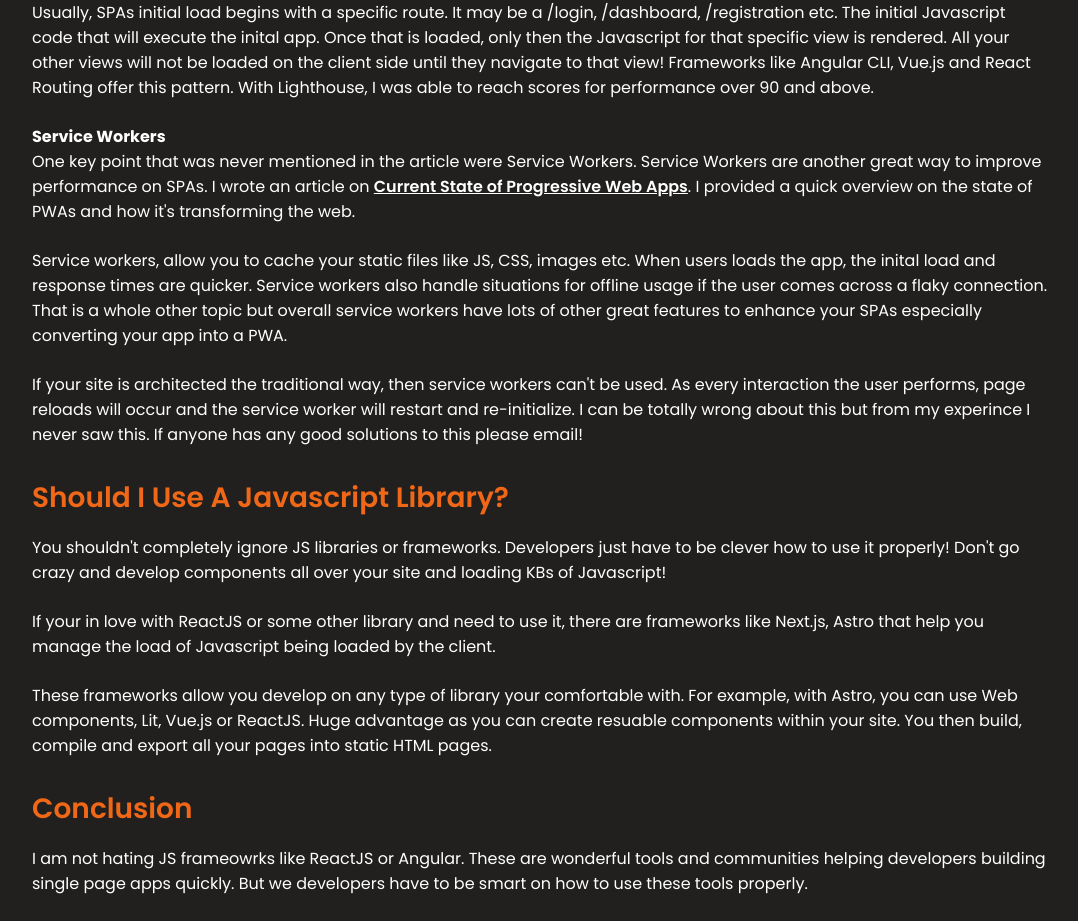
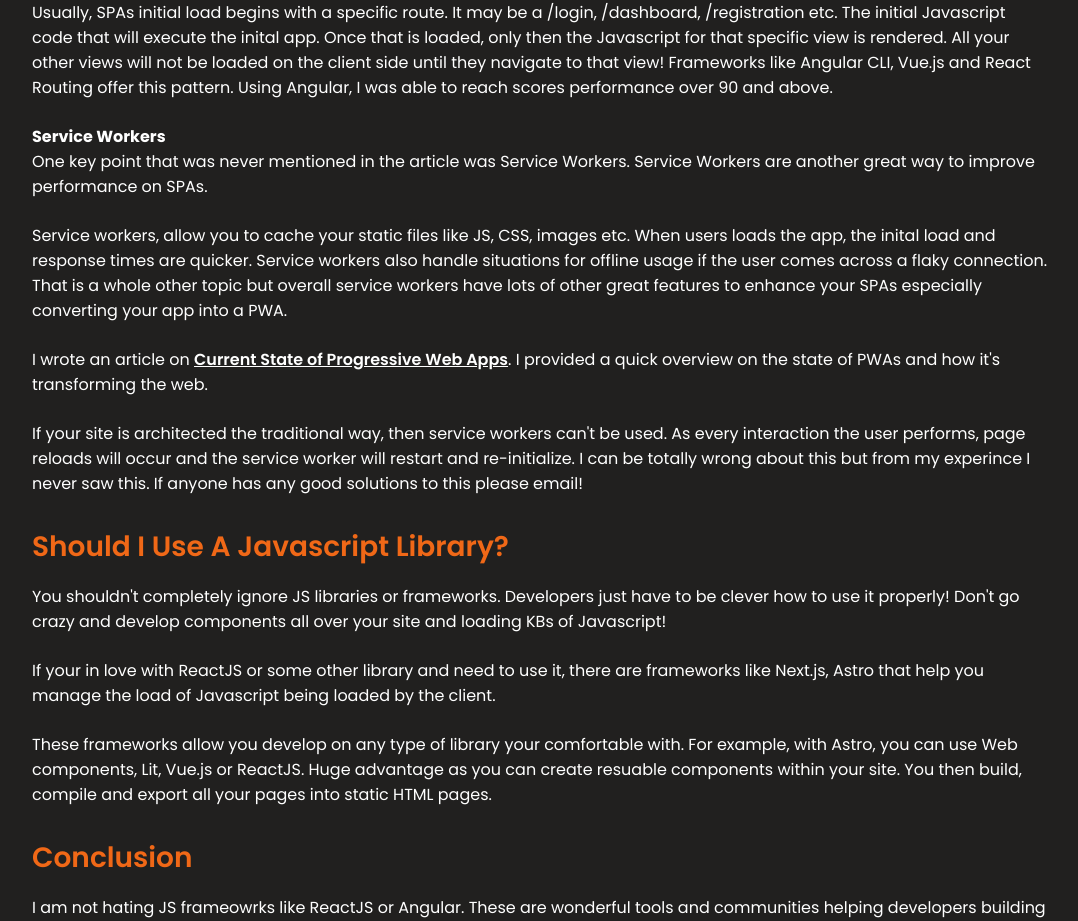
Before and after one commit to JGSolutions/jerry-gagliano, a Next.js app: page /posts/site-architecture-between-spa-mpa-ssg in a window 1280 px wide. Shown: the part 3049-3970 px from the top of the page, without its empty margins (100-1178 px from the left). Built offline with nearby package versions, Linux system fonts and the light colour scheme.

Commit message:
more corrctions

```diff
--- a/pages/posts/site-architecture-between-spa-mpa-ssg.mdx
+++ b/pages/posts/site-architecture-between-spa-mpa-ssg.mdx
@@ -107,17 +107,18 @@ It could be problematic especially if your trying to accomplish a high score on
 **Lazy Load or Tree Shaking**
 Usually, SPAs initial load begins with a specific route. It may be a /login, /dashboard, /registration etc. The initial Javascript code that will
 execute the inital app. Once that is loaded, only then the Javascript for that specific view is rendered. All your other views will not be loaded on the client
-side until they navigate to that view! Frameworks like Angular CLI, Vue.js and React Routing offer this pattern. With Lighthouse, I was able to reach scores
-for performance over 90 and above.
+side until they navigate to that view! Frameworks like Angular CLI, Vue.js and React Routing offer this pattern. Using Angular, I was able to reach scores
+performance over 90 and above.
 
 **Service Workers**
-One key point that was never mentioned in the article were Service Workers. Service Workers are another great way to improve performance on SPAs.
-I wrote an article on [Current State of Progressive Web Apps](https://jgsolutions.ca/posts/current-state-of-pwa/). I provided a quick overview on the state of PWAs and how
-it's transforming the web.
+One key point that was never mentioned in the article was Service Workers. Service Workers are another great way to improve performance on SPAs.
 
 Service workers, allow you to cache your static files like JS, CSS, images etc. When users loads the app, the inital load and response times are quicker.
 Service workers also handle situations for offline usage if the user comes across a flaky connection. That is a whole other topic but overall service workers
 have lots of other great features to enhance your SPAs especially converting your app into a PWA.
+
+I wrote an article on [Current State of Progressive Web Apps](https://jgsolutions.ca/posts/current-state-of-pwa/). I provided a quick overview on the state of PWAs and how
+it's transforming the web.
 
 If your site is architected the traditional way, then service workers can't be used. As every interaction the user performs, page reloads will occur
 and the service worker will restart and re-initialize. I can be totally wrong about this but from my experince I never saw this. If anyone has any
```
